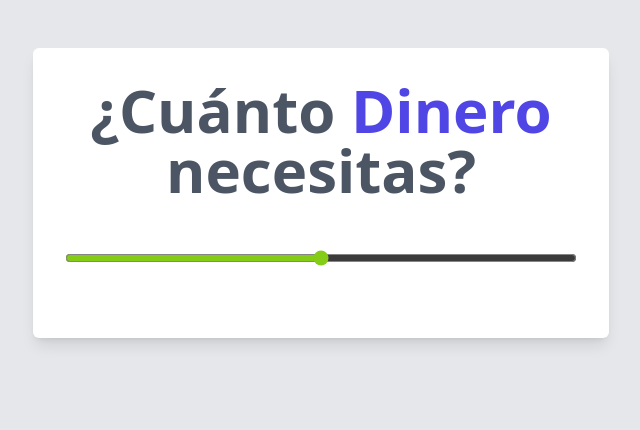
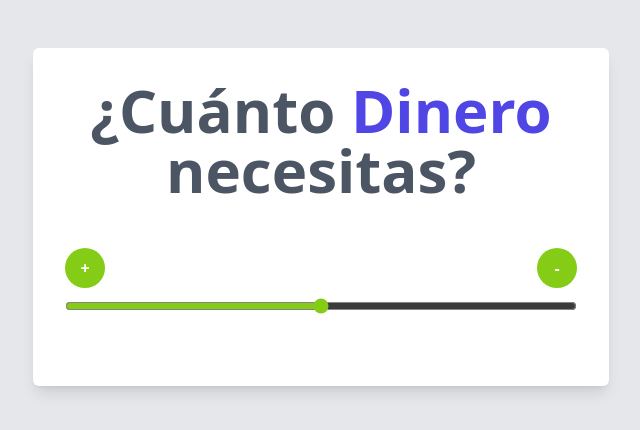
Before and after one commit to JmAtochePascual/cotizador-Prestamo, a React (Vite) app: page / in a window 1280 px wide. Shown: the top 430 px of the page, without its empty margins (319-959 px from the left). Built offline with nearby package versions, Linux system fonts and the light colour scheme.

Commit message:
[FEATURE] Aumentar y disminuir cantidad

```diff
--- a/src/App.jsx
+++ b/src/App.jsx
@@ -2,20 +2,63 @@
 import { useState } from "react"
 import Header from "./components/Header"
 import Rango from "./components/Rango"
+import Button from "./components/Button";
 
 
 function App() {
   // Estados
   const [cantidad, setCantidad] = useState(10000);
 
+  const MIN = 0;
+  const MAX = 20000;
+  const STEP = 100;
+
   // Cambiar estado de cantidad
   const handleChangeCantidad = (event) => {
     setCantidad(Number(event.target.value))
   }
 
+  // Aumentar cantidad
+  const aumentarCantidad = () => {
+    const nuevaCantidad = cantidad + STEP;
+
+    if (nuevaCantidad > MAX) {
+      alert("No se puede superar el límite de 20000");
+      return;
+    }
+
+    setCantidad(nuevaCantidad);
+  }
+
+  // Disminuir cantidad
+  const disminuirCantidad = () => {
+    const nuevaCantidad = cantidad - STEP;
+
+    if (nuevaCantidad < MIN) {
+      alert("No se puede ser menor a 0");
+      return;
+    }
+
+    setCantidad(nuevaCantidad);
+  }
+
   return (
     <div className="w-11/12 max-w-xl mx-auto p-8 rounded-md shadow-lg bg-white">
       <Header />
+
+
+      <div className="mb-2 flex justify-between items-center">
+        <Button
+          operador="+"
+          fn={aumentarCantidad}
+        />
+
+        <Button
+          operador="-"
+          fn={disminuirCantidad}
+        />
+      </div>
+
 
       <Rango
         cantidad={cantidad}
--- /dev/null
+++ b/src/components/Button.jsx
@@ -0,0 +1,12 @@
+import React from 'react'
+
+function Button({ operador, fn }) {
+  return (
+    <button className="h-10 w-10 flex justify-center items-center font-bold rounded-full text-white bg-lime-500 hover:outline-none hover:ring-offset-2 hover:ring-lime-500 hover:ring-2"
+      onClick={fn}>
+      {operador}
+    </button>
+  )
+}
+
+export default Button
```
